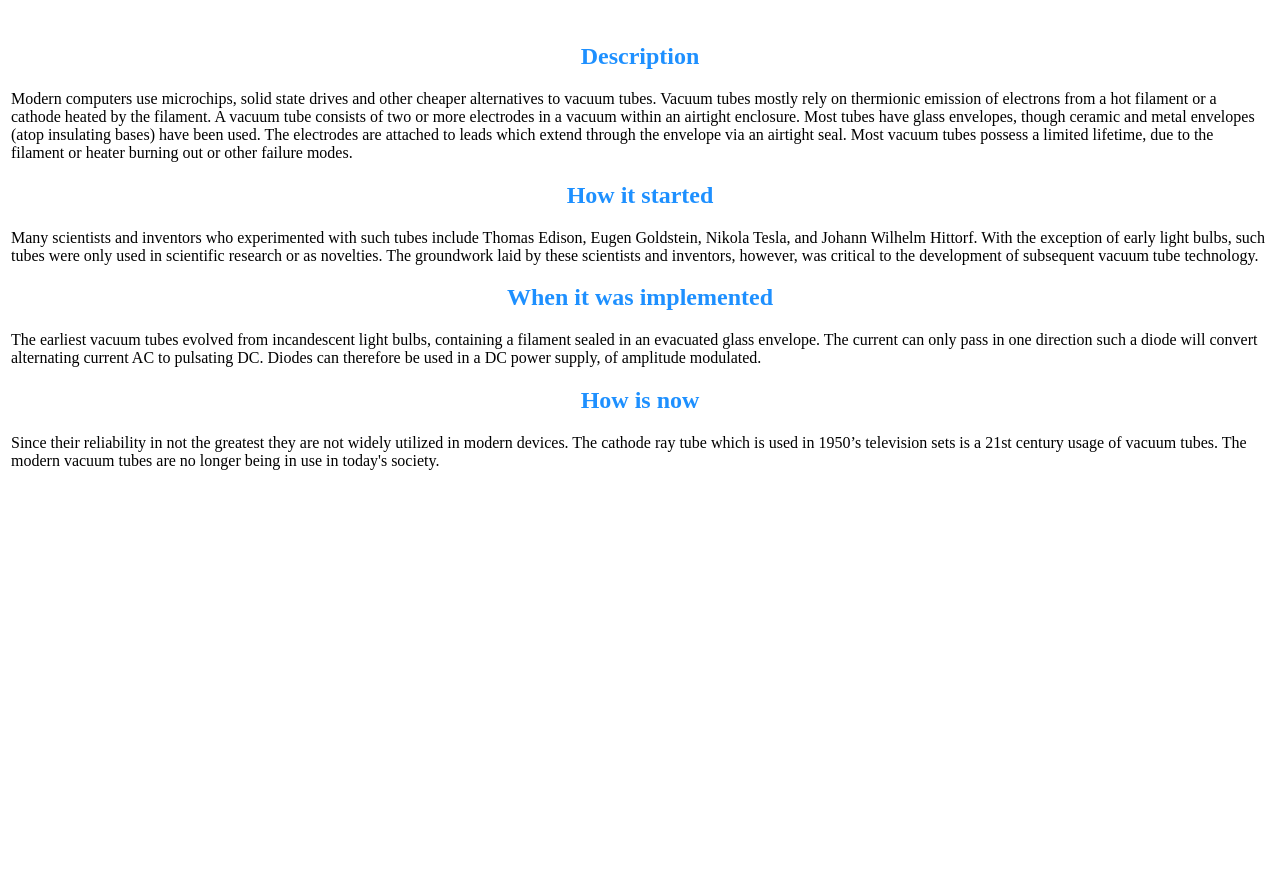
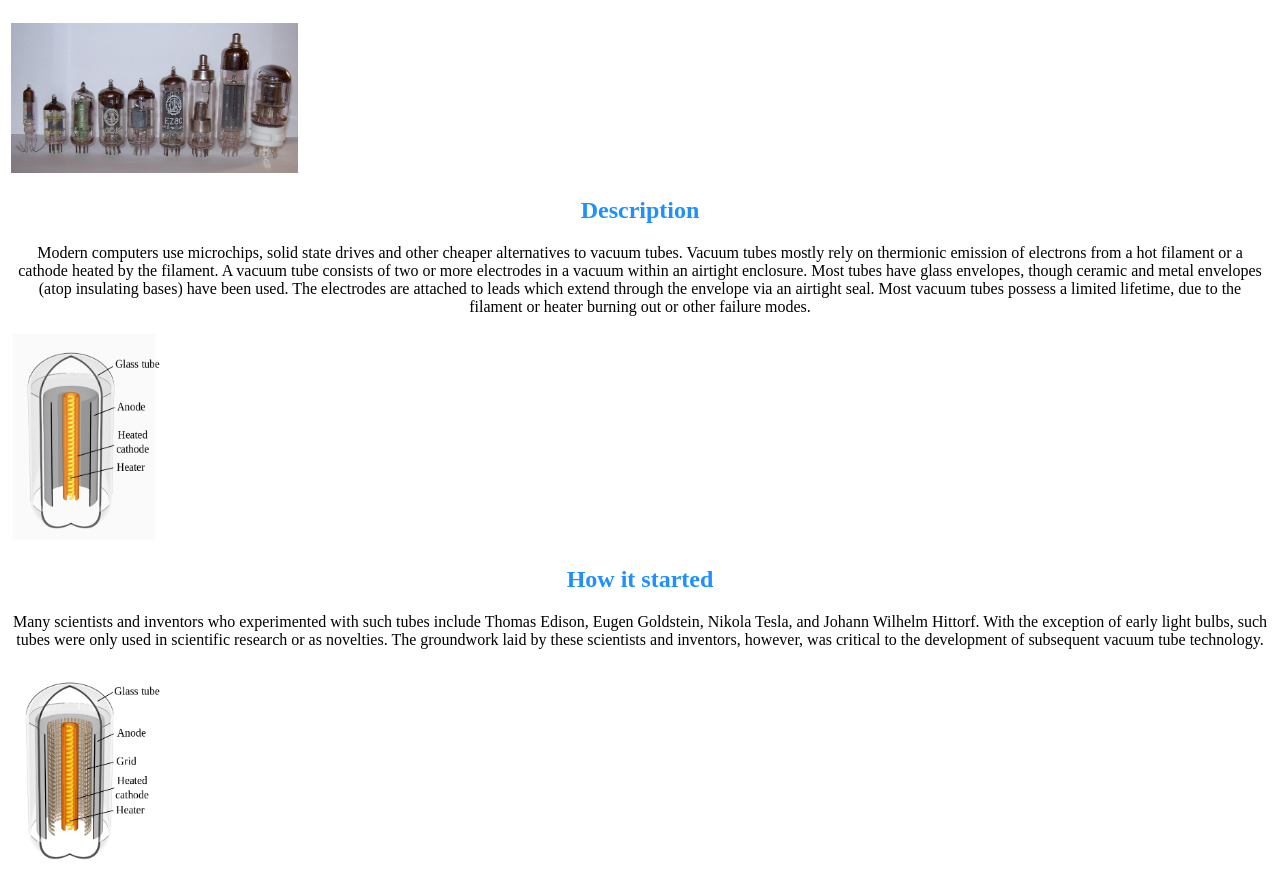
Before and after one commit to iamike4321/vaccuumtubehistory, a plain HTML site: page Project1.html in a window 1280 px wide. Shown: the part 60-952 px from the top of the page. Before the commit the page ends 800 px from the top, so only its background shows below. Drawn offline with Linux system fonts and the light colour scheme.

Commit message:
Added images and scaled them

```diff
--- a/Project1.html
+++ b/Project1.html
@@ -17,6 +17,9 @@
         }
         strong {}
         h2 {text-align: center ; color: dodgerblue }
+        .img1 {float: left; margin: 7px 7px 7px 7px;
+            clear: left;}
+        p {text-align: center}
 
     </style>
 
@@ -28,20 +31,25 @@
         <td>
             <form>
                 <section>
+                    <img src="Images/Elektronenroehren-auswahl.jpg" height="150" width="287"/>
                     <h2>Description</h2>
-                    <p>Modern computers use microchips, solid state drives and other cheaper alternatives to vacuum tubes.
-                        Vacuum tubes mostly rely on thermionic emission of electrons from a hot filament or a cathode heated
-                        by the filament. A vacuum tube consists of two or more electrodes in a vacuum within an airtight enclosure.
-                        Most tubes have glass envelopes, though ceramic and metal envelopes (atop insulating bases) have been used.
-                        The electrodes are attached to leads which extend through the envelope via an airtight seal. Most
-                        vacuum tubes possess a limited lifetime, due to the filament or heater burning out or other failure modes.
+                    <p>Modern computers use microchips, solid state drives and other cheaper alternatives to vacuum
+                        tubes. Vacuum tubes mostly rely on thermionic emission of electrons from a hot filament or a
+                        cathode heated by the filament. A vacuum tube consists of two or more electrodes in a vacuum
+                        within an airtight enclosure. Most tubes have glass envelopes, though ceramic and metal envelopes
+                        (atop insulating bases) have been used. The electrodes are attached to leads which extend through
+                        the envelope via an airtight seal. Most vacuum tubes possess a limited lifetime, due to the filament
+                        or heater burning out or other failure modes.
+
                     </p>
+                    <img src="Images/440px-Diode-english-text.png" height="210" width="150"/>
                     <h2>How it started</h2>
                     <p> Many scientists and inventors who experimented with such tubes include Thomas Edison, Eugen
                         Goldstein, Nikola Tesla, and Johann Wilhelm Hittorf. With the exception of early light bulbs,
                         such tubes were only used in scientific research or as novelties. The groundwork laid by these
                         scientists and inventors, however, was critical to the development of subsequent vacuum tube technology.
                     </p>
+                    <img src="Images/440px-Triode-english-text.png" height="210" width="150"/>
                     <h2>When it was implemented</h2>
                     <p>The earliest vacuum tubes evolved from incandescent light bulbs, containing a filament sealed in
                         an evacuated glass envelope. The current can only pass in one direction such a diode will convert
```
Also changed, not shown: Images/440px-Diode-english-text.png (added), Images/440px-Triode-english-text.png (added), Images/Elektronenroehren-auswahl.jpg (added).
